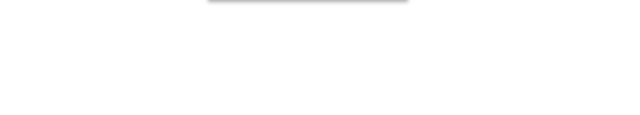
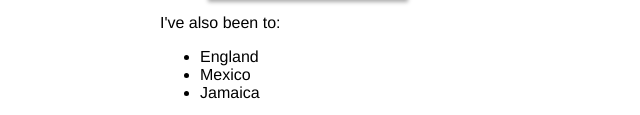
Before and after one commit to lclements/hw1-master, a plain HTML site: page travel.html in a window 1280 px wide. Shown: the part 1290-1405 px from the top of the page, without its empty margins (0-640 px from the left). Before the commit the page ends 1304 px from the top, so only its background shows below. Drawn offline with Linux system fonts and the light colour scheme.

Commit message:
1 12 2016 1

```diff
--- a/travel.html
+++ b/travel.html
@@ -43,6 +43,12 @@
       <img width=900 class="listpics" src="2012-07-09 03.25.56.jpg">
     </ul>
 
+    <p> I've also been to:
+      <ul>
+        <li>England</li>
+        <li>Mexico</li>
+        <li>Jamaica</li>
+      </ul>
 
   </body>
 </html>
```
